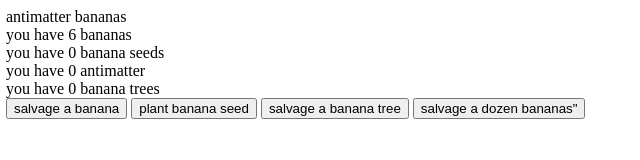
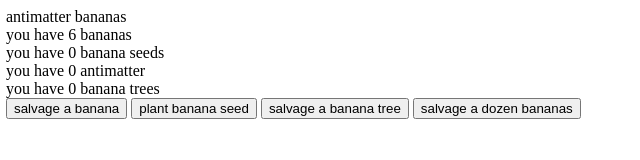
Before and after one commit to hyppoh/antimatter-bananas, a plain HTML site: page index.html in a window 1280 px wide. Shown: the full height of the page, 2-642 px from the left. Drawn offline with Linux system fonts and the light colour scheme.

Commit message:
salvage dozen

```diff
--- a/index.html
+++ b/index.html
@@ -16,6 +16,6 @@ antimatter bananas
     <button id="d" onclick="salvage()">salvage a banana</button>
     <button id="e" onclick="plant()">plant banana seed</button>
     <button id="f" onclick="destroy()">salvage a banana tree</button>
-    <button id="g" onclick="salvageDozen()">salvage a dozen bananas"</button>
+    <button id="g" onclick="salvageDozen()">salvage a dozen bananas</button>
 </body>
 </html>
```
